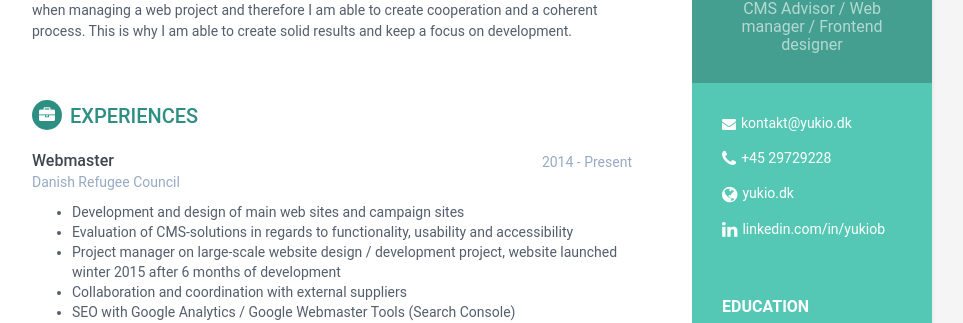
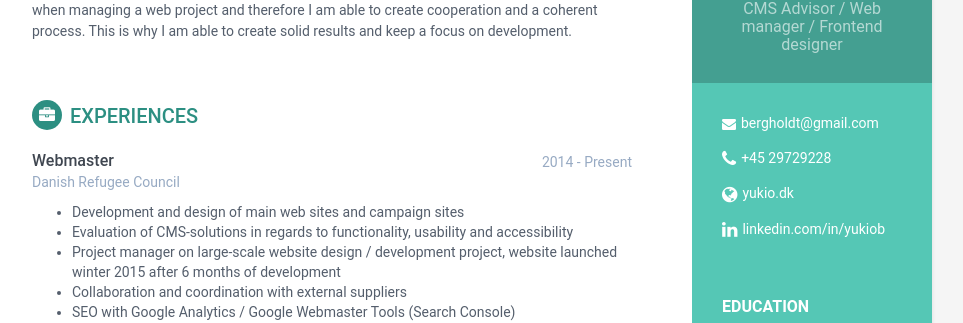
Before and after one commit to yukiob/online-cv, a Jekyll site: the page built from index.html, in a window 1280 px wide and 900 px high. Shown: the part 255-578 px from the top of the window, without its empty margins (188-1151 px from the left). Built offline with Jekyll 4.4.1, drawn with Linux system fonts in a browser that asks for light colours.

Commit message:
Update _config.yml

```diff
--- a/_config.yml
+++ b/_config.yml
@@ -18,7 +18,7 @@ tagline: CMS Advisor / Web manager / Frontend designer
 pic: profile.png  #place a 100x100 picture inside /assets/images/ folder and provide the name of the file below
 
 #sidebar links
-email: kontakt@yukio.dk
+email: bergholdt@gmail.com
 phone: +45 29729228
 website: yukio.dk #do not add http://
 linkedin: yukiob
```
